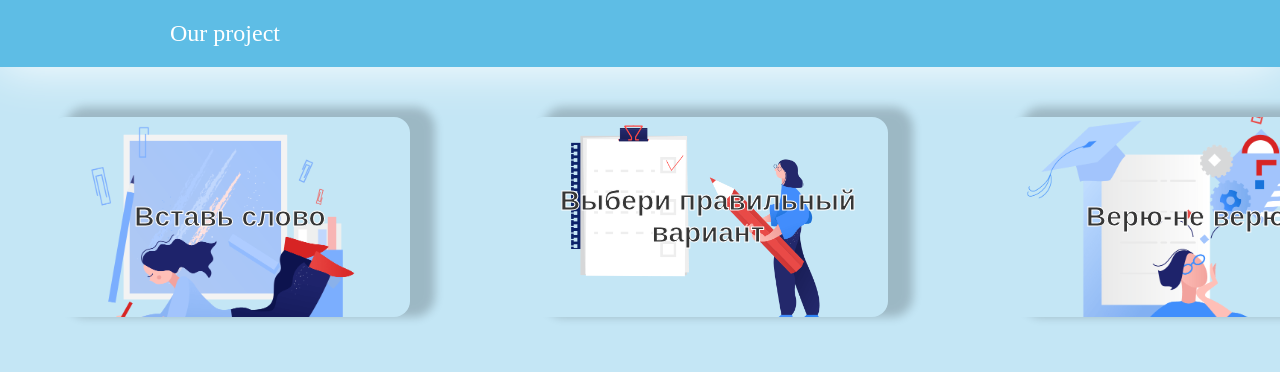
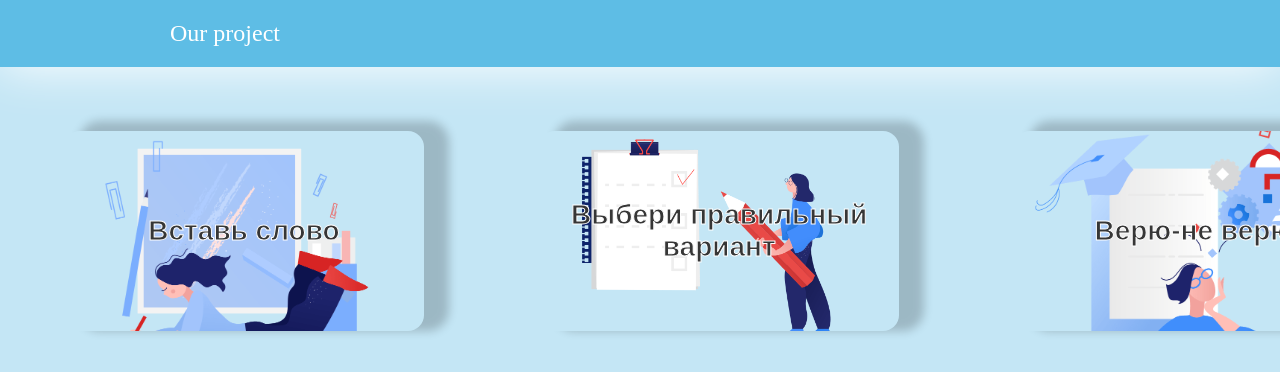
Before and after one commit to GorbachevaPolina/social-science-rse, a React (Create React App) app in the folder main-page-reactjs/: page / in a window 1280 px wide. Shown: the top 372 px of the page. Built offline with nearby package versions, Linux system fonts and the light colour scheme.

Commit message:
Update index.css

```diff
--- a/main-page-reactjs/src/index.css
+++ b/main-page-reactjs/src/index.css
@@ -30,7 +30,7 @@ body {
     display: grid;
     grid-template-columns: 1fr 1fr 1fr;
     grid-column-gap: 10%;
-    margin: 50px;
+    margin: 5%;
 }
 
 .train {
```
